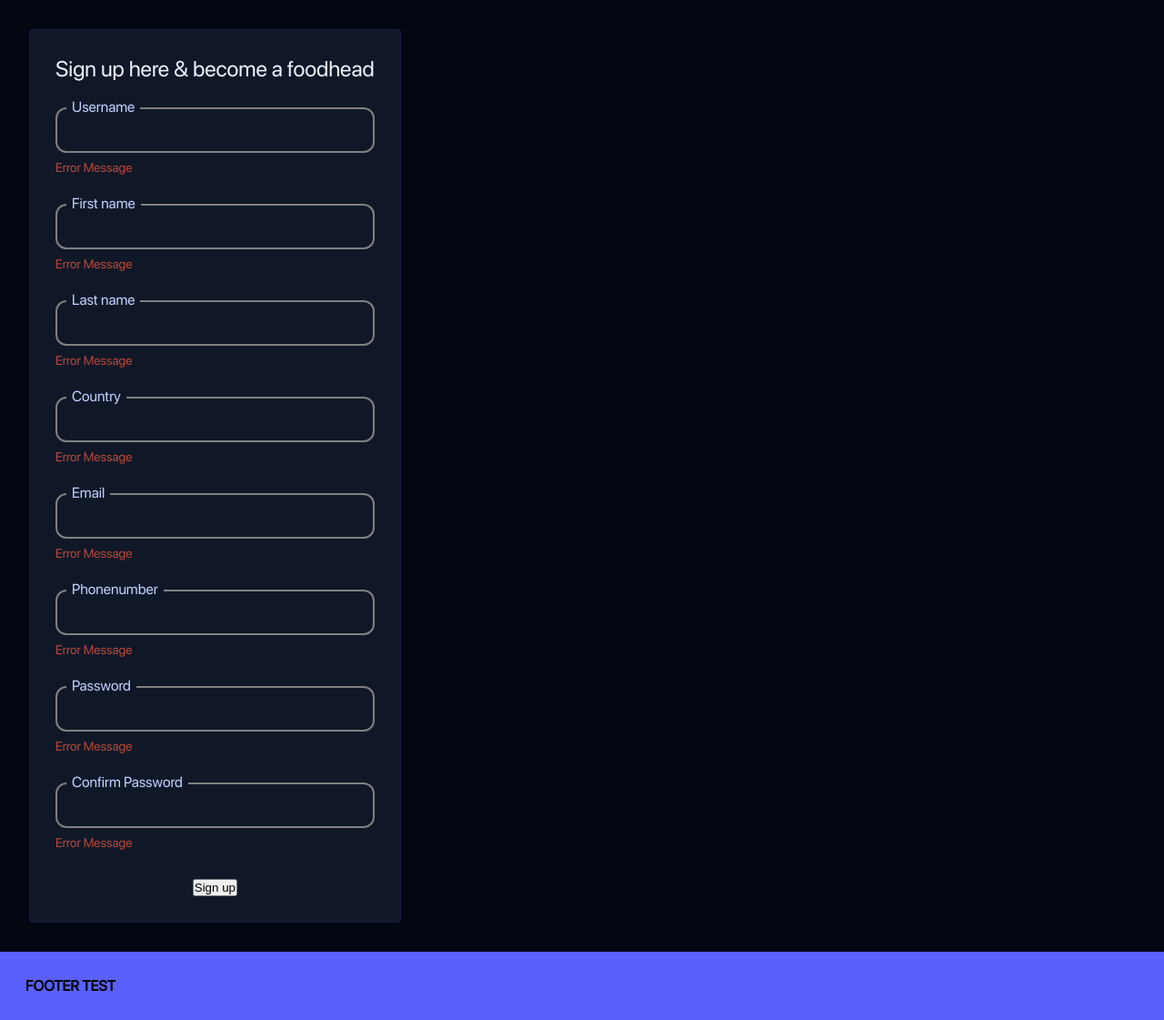
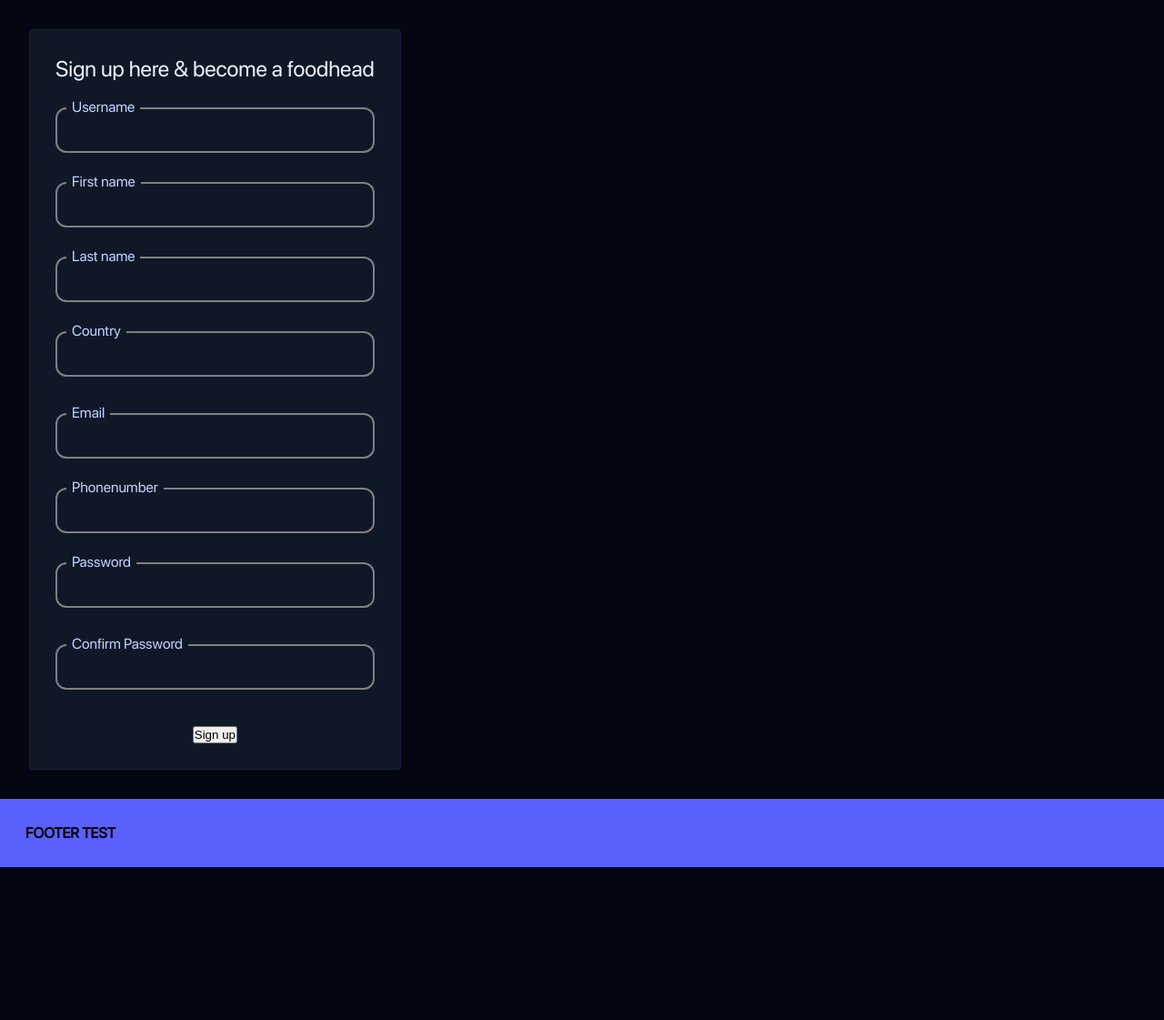
Before and after one commit to katelijacobsen/web-dev-semester-1-fro-back-data, a Flask app: page /signup in a window 1280 px wide. Shown: the part 83-1204 px from the top of the page at 91% size. After the commit the page ends 1036 px from the top, so only its background shows below. Run offline with Flask 3, Linux system fonts and the light colour scheme.

Commit message:
push changes for error handling

```diff
--- a/app.py
+++ b/app.py
@@ -1,5 +1,6 @@
 from flask import Flask, flash, render_template, request, jsonify, g, session, redirect, url_for
 from flask_session import Session
+from werkzeug.security import generate_password_hash, check_password_hash
 from icecream import ic
 
 import config
@@ -19,7 +20,7 @@ app.config['SESSION_TYPE'] = 'filesystem'
 app.config['UPLOAD_FOLDER'] = UPLOAD_FOLDER
 app.config['MAX_CONTENT_LENGTH'] = 2 * 1000 * 1000
 
-Session(app)
+Session(app) #what the hell was this used for again if we use session and not Session?
 
 
 #ic( int(time.time())+3600)
@@ -104,11 +105,12 @@ def login_user():
         #query
         q = "SELECT * FROM users WHERE user_email = %s"
 
+        # get the user from the db
         cursor.execute(q, (given_email,))
         user = cursor.fetchone()
 
         #error handling if login doesn't match
-        if not user or not given_password(user["given_password"], given_password):
+        if not user or not check_password_hash(user["given_password"], given_password):
             error_msg = "The email or password you entered is incorrect"
             tip = render_template("/tip.html", msg=error_msg)
             return f"""<browser mix-after-begin="#tooltip">{tip}</browser> """, 400
@@ -177,6 +179,9 @@ def check_user():
         if "db" in locals(): db.close()
 
 #######################################################
+
+
+
 #######################################################
 
 @app.post("/api-create-user")
@@ -190,31 +195,45 @@ def create_user():
         user_phone = request.form.get("user_tel")
         country = request.form.get("country")
         user_password = config.validate_user_password()
+        user_hashed_password = generate_password_hash(user_password)
         user_created_at = int(time.time())+3600
 
         db, cursor = config.db()
-        q = "INSERT INTO users (user_id, user_username, user_first_name, user_last_name, user_email, user_phone, country, user_password, user_created_at) VALUES(%s, %s, %s, %s, %s, %s, %s, %s, %s)"
-        cursor.execute(q, (user_id, user_username, user_first_name, user_last_name, user_email, user_phone, country, user_password, user_created_at))
+        q = "INSERT INTO users (user_id, user_username, user_first_name, user_last_name, user_email, user_phone, country, user_hashed_password, user_created_at) VALUES(%s, %s, %s, %s, %s, %s, %s, %s, %s)"
+        cursor.execute(q, (user_id, user_username, user_first_name, user_last_name, user_email, user_phone, country, user_hashed_password, user_created_at))
         db.commit()
 
-        tip = render_template("tooltip.html", msg="Sign up complete")
-        return f"""<browser mix-update="#tooltip">{tip}</browser>"""
+        signup = render_template("signup.html", config=config)
+
+        # Send this user to login when sign up
+        return f"""<browser mix-replace="form">{signup}</browser>
+                <browser mix-redirect="/login"></browser>"""
 
     except Exception as ex:
+
         ic(ex)
+
+
         if "Duplicate entry" in str(ex) and "user_username" in str(ex):
-            return f"""<browser mix-update="#user_">Username already taken</browser>""", 400
+            return f"""<browser mix-update="#username-error">Username already taken</browser>""", 400
+
+
         if "Duplicate entry" in str(ex) and "user_email" in str(ex):
-            return f"""<browser mix-update="#user_email_error">Email already taken</browser>""", 400
+            return f"""<browser mix-update="#email-error">Email already taken</browser>""", 400
+
+
         msg = str(ex) if ex.args else "System error"
-        return f"""<browser mix-update="#tooltip">{msg}</browser>""", 500
+        return f"""<browser mix-update="#tip">{msg}</browser>""", 500
+
+
     finally:
         if "cursor" in locals(): cursor.close()
         if "db" in locals(): db.close()
 
 #######################################################
 
-@app.post('/api-create-post')
+
+@app.post('/api-create-recipie')
 def upload_file():
     try:
         post_title = request.form.get('post_title')
@@ -265,3 +284,33 @@ def upload_file():
     finally:
         if 'cursor' in locals(): cursor.close()
         if 'db' in locals(): db.close()
+
+#######################################################
+
+@app.delete('/api-delete-recipie')
+def delete_post(recipie_id):
+    try:
+        cursor, db = config.db()
+        q = ""
+        cursor.execute(q, (recipie_id))
+        db.commit()
+    except Exception as ex:
+        ic(ex)
+        return "haha whoops", 500
+    finally:
+        if 'cursor' in locals(): cursor.close()
+        if 'db' in locals(): db.close()
+
+
+@app.patch('/')
+def update_whatever():
+    try:
+        pass
+        cursor, db = config.db()
+        q = ""
+    except Exception as ex:
+        ic(ex)
+        return "haha whoops", 500
+    finally:
+        if "cursor" in locals(): cursor.close()
+        if "db" in locals(): db.close()
--- a/requirements.txt
+++ b/requirements.txt
@@ -1,3 +1,4 @@
 Flask == 3.1.2
 icecream == 2.1.10
 mysql-connector-python == 9.0.0
+Flask-Session
--- a/templates/base.html
+++ b/templates/base.html
@@ -18,13 +18,13 @@
             <a href="/">Home</a>
           </li>
           <li>
-            <a href="/create.html">Create Post</a>
+            <a href="/create">Create Post</a>
           </li>
           <li>
             <span>{{ g.user['user_name']}}</span>
           </li>
           <li>
-            <a class="logout-btn" href="logout.html"> Log Out </a>
+            <a class="logout-btn" href="logout"> Log Out </a>
           </li>
         </ul>
         {% else %}
@@ -33,10 +33,10 @@
             <a href="/">Home</a>
           </li>
           <li>
-            <a href="login.html">Login</a>
+            <a href="login">Login</a>
           </li>
           <li>
-            <a href="signup.html">Sign up</a>
+            <a href="signup">Sign up</a>
           </li>
         </ul>
         {% endif %}
--- a/templates/signup.html
+++ b/templates/signup.html
@@ -12,10 +12,9 @@
       id="user_username"
       aria-describedby="signup-error"
       mix-validate="{{ config.REGEX_USER_NAME }}"
-      mix-post="/api-check-username"
     />
-    <span id="signup-error" class="error-msg" aria-live="polite"
-      >Error Message</span
+    <span id="username-error" class="error-msg" aria-live="polite"
+      ></span
     >
   </div>
   <div class="field">
@@ -27,8 +26,8 @@
       aria-describedby="signup-error"
       mix-validate="{{ config.REGEX_USER_NAME }}"
     />
-    <span id="signup-error" class="error-msg" aria-live="polite"
-      >Error Message</span
+    <span id="user-first-name-error" class="error-msg" aria-live="polite"
+      ></span
     >
   </div>
   <div class="field">
@@ -40,8 +39,8 @@
       aria-describedby="signup-error"
       mix-validate="{{ config.REGEX_USER_NAME }}"
     />
-    <span id="signup-error" class="error-msg" aria-live="polite"
-      >Error Message</span
+    <span id="user-last-name-error" class="error-msg" aria-live="polite"
+      ></span
     >
   </div>
 
@@ -54,7 +53,7 @@
       aria-describedby="signup-error"
     />
     <span id="signup-error" class="error-msg" aria-live="polite"
-      >Error Message</span
+      ></span
     >
   </div>
 
@@ -65,10 +64,9 @@
       name="user_email"
       id="user_email"
       aria-describedby="signup-error"
-      mix-post="/api-check-email"
     />
-    <span id="signup-error" class="error-msg" aria-live="polite"
-      >Error Message</span
+    <span id="email-error" class="error-msg" aria-live="polite"
+      ></span
     >
   </div>
 
@@ -80,8 +78,8 @@
       id="user_tel"
       aria-describedby="signup-error"
     />
-    <span id="signup-error" class="error-msg" aria-live="polite"
-      >Error Message</span
+    <span id="phone-error" class="error-msg" aria-live="polite"
+      ></span
     >
   </div>
 
@@ -95,7 +93,7 @@
       required
     />
     <span id="signup-error" class="error-msg" aria-live="polite"
-      >Error Message</span
+      ></span
     >
   </div>
 
@@ -109,10 +107,10 @@
       required
     />
     <span id="signup-error" class="error-msg" aria-live="polite"
-      >Error Message</span
+      ></span
     >
   </div>
   <button>Sign up</button>
-  <div id="tooltip"></div>
+  <div id="tip"></div>
 </form>
 {% endblock content%}
--- /dev/null
+++ b/templates/tip.html
@@ -0,0 +1,5 @@
+{% block content%}
+
+<span class="{{ status }}" id="tooltip" mix-remove mix-fade-3000>{{ msg }}</span>
+
+{% endblock content%}
--- a/templates/tooltip.html
+++ /dev/null
@@ -1,5 +0,0 @@
-{% block content%}
-
-<span id="tooltip" mix-remove mix-fade-3000>{{ msg }}</span>
-
-{% endblock content%}
```
Also changed, not shown: config.py (+14 -0 lines), 1 other file.
